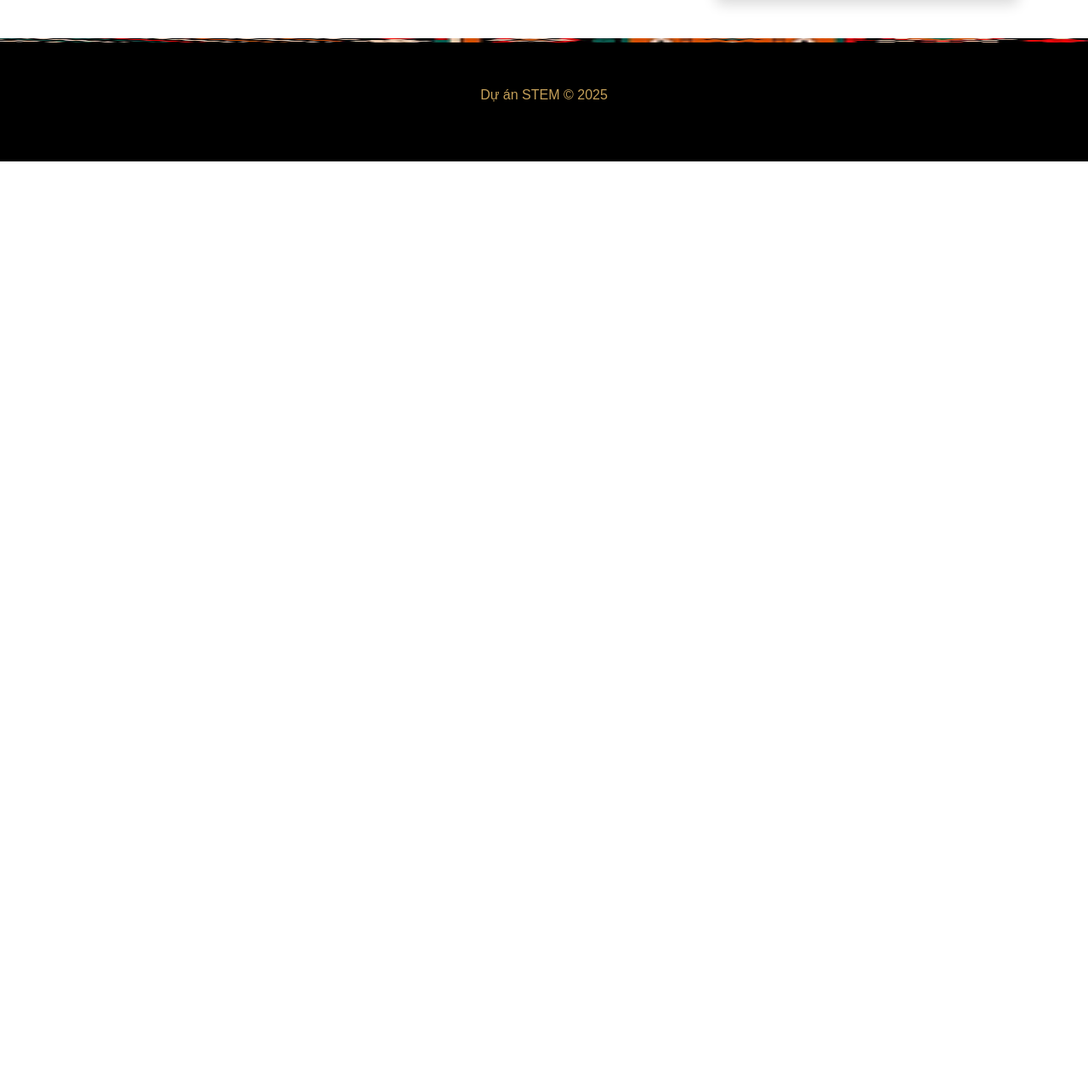
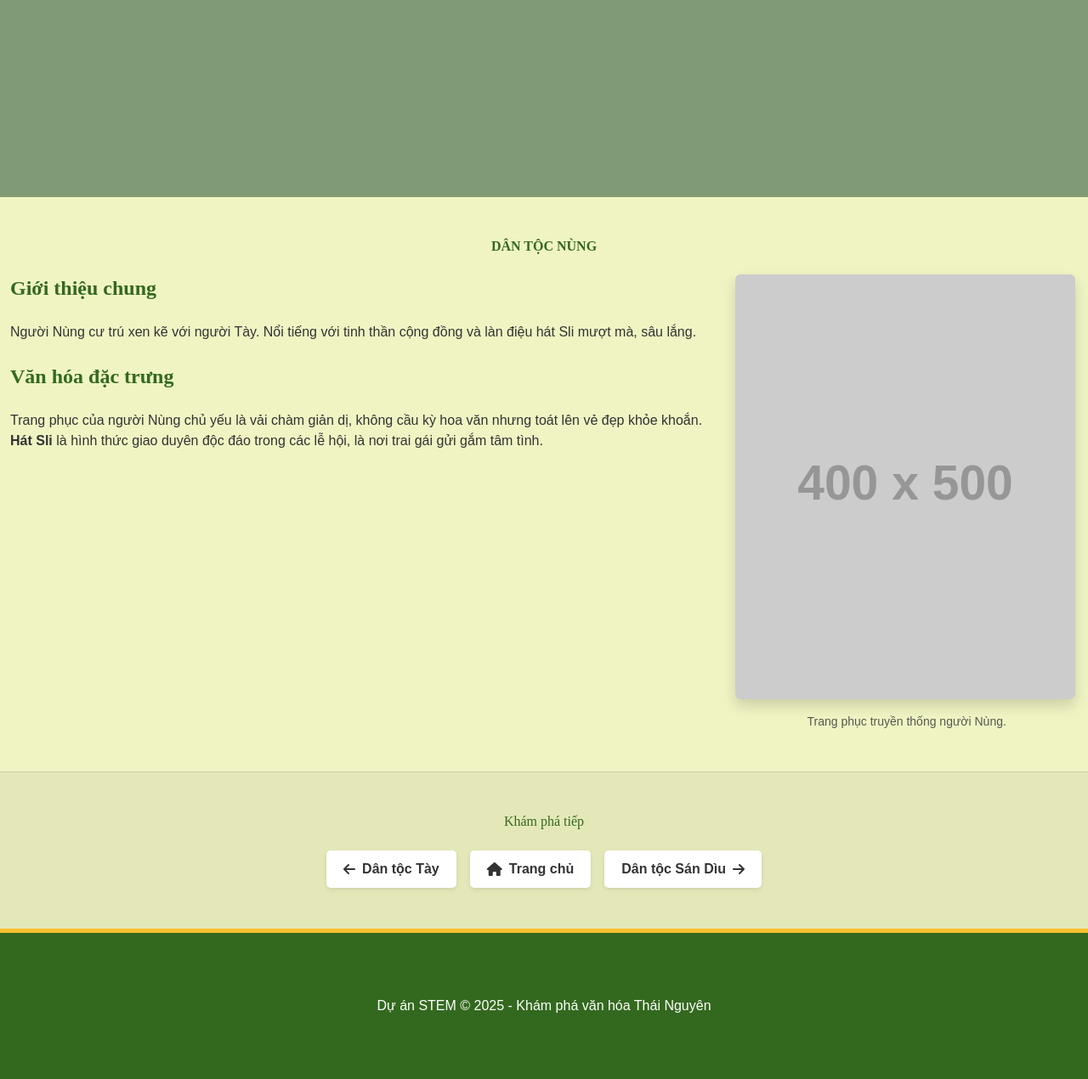
Before and after one commit to stem12a3thptdaitu-hue/dantocthainguyen-demo, a plain HTML site: page dan-toc-nung.html in a window 1280 px wide. Shown: the part 645-1915 px from the top of the page at 85% size. Before the commit the page ends 835 px from the top, so only its background shows below. Drawn offline with nearby package versions, Linux system fonts and the light colour scheme; files that its build step writes are made by us from their sources; placeholder pictures from the web are drawn by us.

Commit message:
Update dan-toc-nung.html

```diff
--- a/dan-toc-nung.html
+++ b/dan-toc-nung.html
@@ -4,9 +4,14 @@
     <meta charset="UTF-8">
     <title>Dân tộc Nùng</title>
     <link href="https://cdn.jsdelivr.net/npm/bootstrap@5.3.0/dist/css/bootstrap.min.css" rel="stylesheet">
-    <link rel="stylesheet" href="style.css">
+    <link href="https://cdnjs.cloudflare.com/ajax/libs/font-awesome/6.0.0/css/all.min.css" rel="stylesheet">
+    <link rel="stylesheet" href="CSS/style.css">
+    <link rel="stylesheet" href="CSS/ethnic.css">
+    <script src="https://cdn.tailwindcss.com"></script>
 </head>
-<body>
+<body class="ethnic-page ethnic-nung"> <!-- CLASS ethnic-nung -->
+
+    <!-- NAV -->
     <nav class="navbar navbar-expand-lg navbar-custom sticky-top">
         <div class="container">
             <a class="navbar-brand" href="index.html">🌿 THÁI NGUYÊN CULTURE</a>
@@ -23,6 +28,7 @@
                             <li><a class="dropdown-item" href="dan-toc-tay.html">Dân tộc Tày</a></li>
                             <li><a class="dropdown-item" href="dan-toc-nung.html">Dân tộc Nùng</a></li>
                             <li><a class="dropdown-item" href="dan-toc-san-diu.html">Dân tộc Sán Dìu</a></li>
+                            <li><a class="dropdown-item" href="dan-toc-san-chay.html">Dân tộc Sán Chay</a></li>
                             <li><a class="dropdown-item" href="dan-toc-dao.html">Dân tộc Dao</a></li>
                             <li><a class="dropdown-item" href="dan-toc-hmong.html">Dân tộc H'Mông</a></li>
                         </ul>
@@ -33,21 +39,56 @@
         </div>
     </nav>
 
-    <div class="container my-5">
-        <h1 class="text-center fw-bold text-success mb-4">DÂN TỘC NÙNG</h1>
+    <!-- HERO -->
+    <header class="ethnic-hero">
+        <!-- Ảnh nền tượng trưng cho người Nùng -->
+        <img src="https://placehold.co/1920x1080?text=Nguoi+Nung" class="ethnic-hero-overlay">
+        <div class="ethnic-hero-content">
+            <h1 class="text-4xl md:text-6xl font-bold mb-4">DÂN TỘC NÙNG</h1>
+            <h2 class="text-xl md:text-2xl font-light mb-6">Chân chất và mộc mạc cùng làn điệu Sli</h2>
+            <a href="#noi-dung" class="ethnic-hero-btn">Tìm hiểu thêm</a>
+        </div>
+    </header>
+
+    <div class="container my-5" id="noi-dung">
+        <h1 class="text-center fw-bold primary-text mb-4">DÂN TỘC NÙNG</h1>
         <div class="row">
             <div class="col-lg-8">
-                <h3 class="text-success">Giới thiệu chung</h3>
-                <p>Người Nùng cư trú xen kẽ với người Tày. Nổi tiếng với tinh thần cộng đồng và làn điệu hát Sli.</p>
-                <h3 class="text-success mt-4">Văn hóa đặc trưng</h3>
-                <p>Trang phục vải chàm giản dị. Hát Sli là hình thức giao duyên độc đáo trong các lễ hội.</p>
+                <h3 class="primary-text font-bold text-2xl mb-4">Giới thiệu chung</h3>
+                <p class="mb-4">Người Nùng cư trú xen kẽ với người Tày. Nổi tiếng với tinh thần cộng đồng và làn điệu hát Sli mượt mà, sâu lắng.</p>
+
+                <h3 class="primary-text font-bold text-2xl mt-4 mb-4">Văn hóa đặc trưng</h3>
+                <p class="mb-4">
+                    Trang phục của người Nùng chủ yếu là vải chàm giản dị, không cầu kỳ hoa văn nhưng toát lên vẻ đẹp khỏe khoắn.
+                    <strong>Hát Sli</strong> là hình thức giao duyên độc đáo trong các lễ hội, là nơi trai gái gửi gắm tâm tình.
+                </p>
             </div>
             <div class="col-lg-4">
-                <img src="https://placehold.co/400x500?text=Nguoi+Nung" class="img-fluid rounded shadow" alt="Người Nùng">
+                <div class="sticky-top" style="top: 100px;">
+                    <img src="https://placehold.co/400x500?text=Nguoi+Nung" class="image-card img-fluid rounded shadow mb-3" alt="Người Nùng">
+                    <p class="text-muted small text-center">Trang phục truyền thống người Nùng.</p>
+                </div>
             </div>
         </div>
     </div>
-    <footer><p>Dự án STEM © 2025</p></footer>
+
+    <!-- NAVIGATION BOTTOM -->
+    <section class="ethnic-navigation text-center">
+        <div class="container">
+            <h4 class="mb-4 primary-text">Khám phá tiếp</h4>
+            <div class="d-flex justify-content-center gap-3 flex-wrap">
+                <a href="dan-toc-tay.html" class="ethnic-nav-btn"><i class="fas fa-arrow-left me-2"></i> Dân tộc Tày</a>
+                <a href="index.html" class="ethnic-nav-btn"><i class="fas fa-home me-2"></i> Trang chủ</a>
+                <a href="dan-toc-san-diu.html" class="ethnic-nav-btn">Dân tộc Sán Dìu <i class="fas fa-arrow-right ms-2"></i></a>
+            </div>
+        </div>
+    </section>
+
+    <footer>
+        <div class="container text-center py-4">
+            <p>Dự án STEM © 2025 - Khám phá văn hóa Thái Nguyên</p>
+        </div>
+    </footer>
     <script src="https://cdn.jsdelivr.net/npm/bootstrap@5.3.0/dist/js/bootstrap.bundle.min.js"></script>
 </body>
 </html>
```
